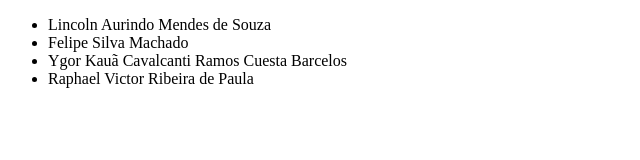
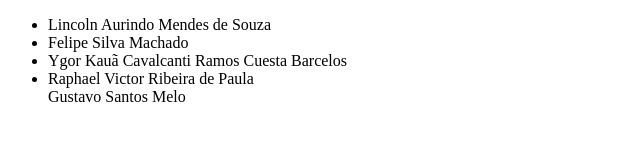
Before and after one commit to lincowj/Grupo-3-Gamma, a plain HTML site: page index.html in a window 1280 px wide. Shown: the whole page, without its empty margins (0-640 px from the left). Drawn offline with Linux system fonts and the light colour scheme.

Commit message:
add Gustavo name in the list

```diff
--- a/index.html
+++ b/index.html
@@ -10,6 +10,7 @@
 	    <li>Felipe Silva Machado</li>
         <li>Ygor Kauã Cavalcanti Ramos Cuesta Barcelos</li>
         <li>Raphael Victor Ribeira de Paula</li>
+        <l1>Gustavo Santos Melo</l1>
     </ul>
 </body>
 </html>
```
